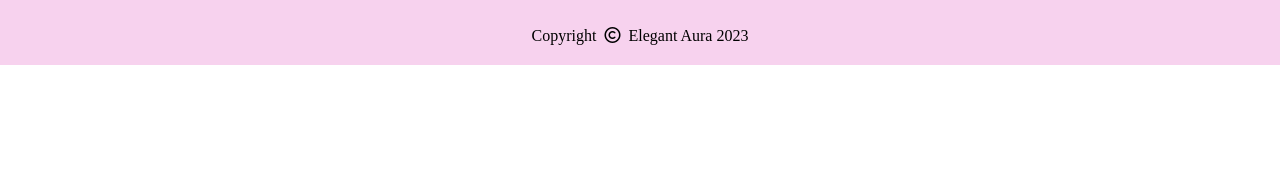
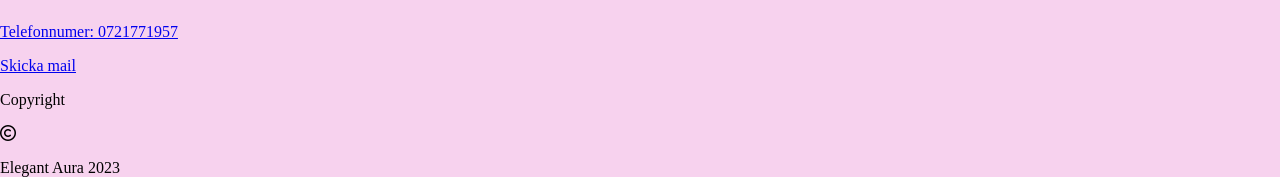
Before and after one commit to felhu0/inl-mningsuppift-html, a plain HTML site: page länkar/smink.html in a window 1280 px wide. Shown: the part 1567-1760 px from the top of the page. Before the commit the page ends 1632 px from the top, so only its background shows below. Drawn offline with Linux system fonts and the light colour scheme.

Commit message:
add kontakt

```diff
--- a/länkar/smink.html
+++ b/länkar/smink.html
@@ -100,9 +100,17 @@
             </div>
 
         </div>
-        <div>
-            <div class="copyright">
-                Copyright &nbsp;<i class="fa-regular fa-copyright"></i>&nbsp; Elegant Aura 2023
+        <div class="footer-kontakt">
+            <div class="footer-kontakt-container">
+                <div class="contact">
+                    <p><a href="tel:+46721771957">Telefonnumer: 0721771957</a></p>
+                    <p><a href="mailto:feliciahu1992_@hotmail.com">Skicka mail</a></p>
+            </div>
+                <div class="bottom-contact">
+                    <p>Copyright </p>
+                    <span><i class="fa-regular fa-copyright"></i></span>
+                    <p>Elegant Aura 2023</p>
+                </div>
             </div>
         </div>
     </footer>
```
